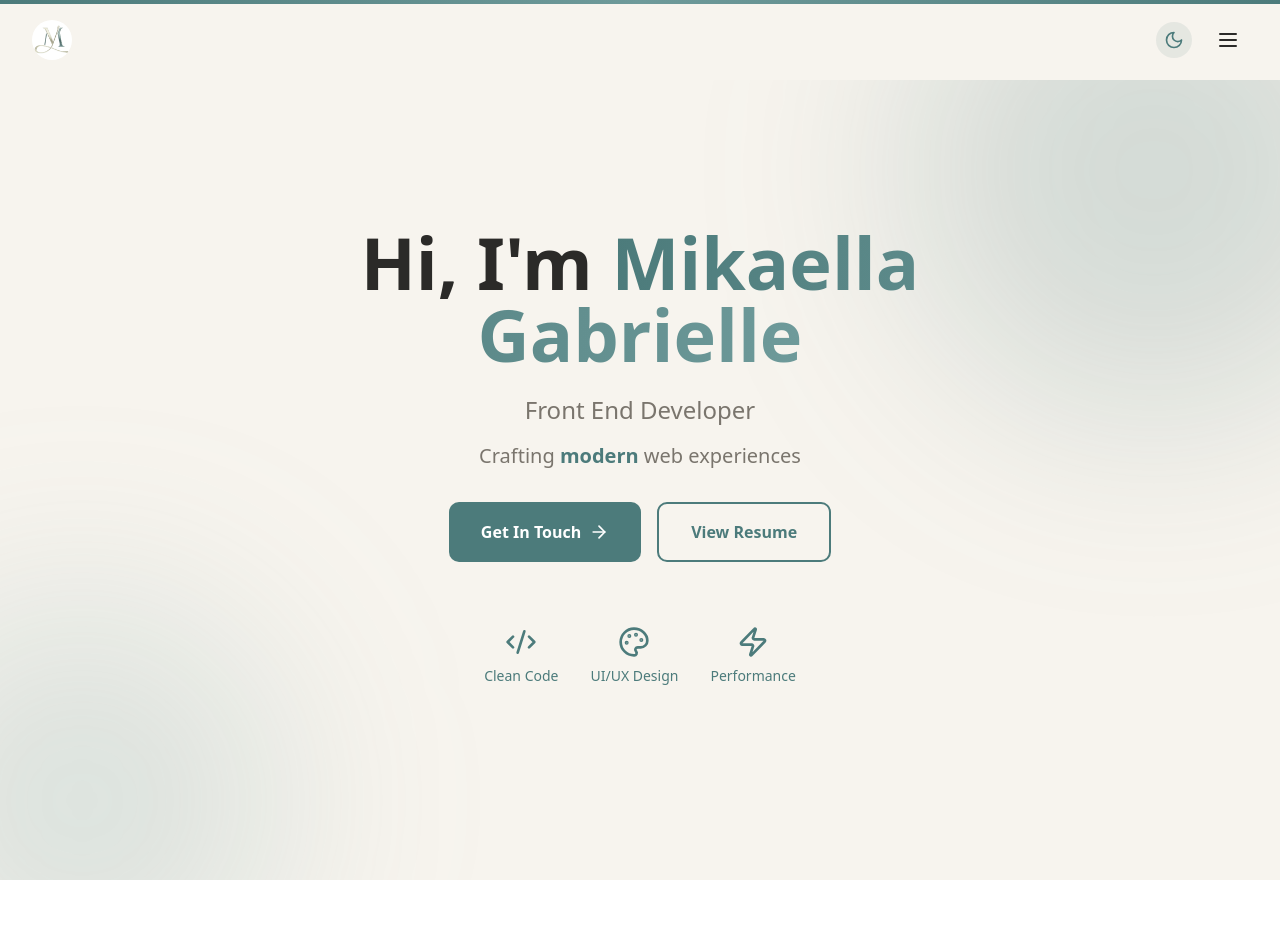
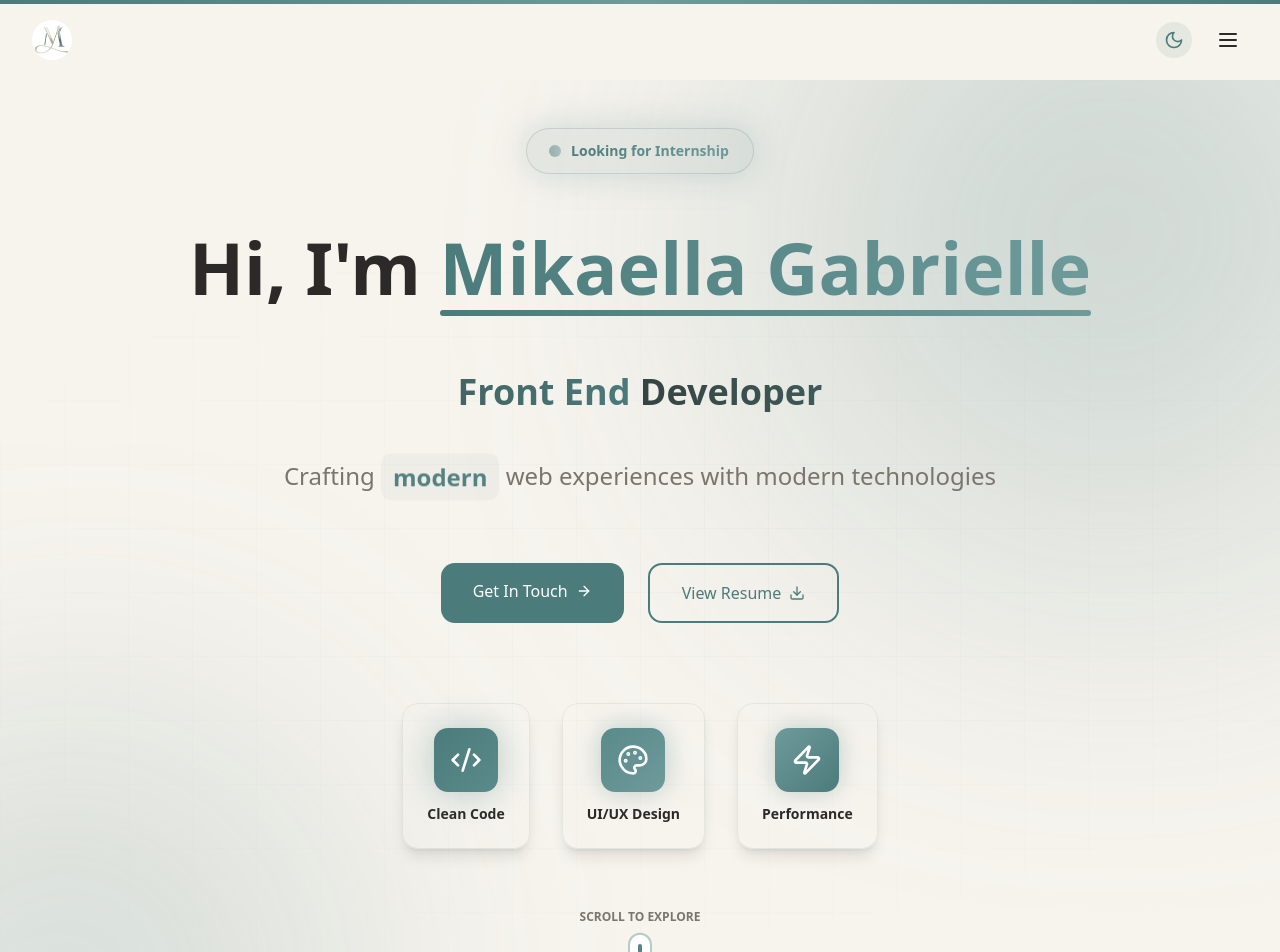
Before and after one commit to mikaellayamaguchi/yamaguchi-portfolio, a React (Vite) app: page / in a window 1280 px wide. Shown: the top 952 px of the page. Built offline with nearby package versions, Linux system fonts and the light colour scheme.

Commit message:
refactor: fix hero page

```diff
--- a/src/pages/Home.tsx
+++ b/src/pages/Home.tsx
@@ -1,5 +1,5 @@
-import { motion } from 'framer-motion';
-import { ArrowRight, Code2, Palette, Zap, ExternalLink, Award, Mail, Phone, MapPin, Send, CheckCircle, Globe, Layout, Smartphone, Server, Database, Lightbulb, Users, Clock, BookOpen, Target, Sparkles } from 'lucide-react';
+import { motion, AnimatePresence } from 'framer-motion';
+import { ArrowRight, Code2, Palette, Zap, ExternalLink, Award, Mail, Phone, MapPin, Send, CheckCircle, Globe, Layout, Smartphone, Server, Database, Lightbulb, Users, Clock, BookOpen, Target, Sparkles, Download } from 'lucide-react';
 import { Link } from 'react-router';
 import { useEffect, useState } from 'react';
 import { SEO, TiltCard } from '../components/';
@@ -153,83 +153,293 @@ export function Home() {
         description="Mikaella Gabrielle S. Yamaguchi - Front End Developer crafting beautiful, responsive, and modern web experiences. View my portfolio of projects and get in touch."
       />
 
-      {/* Hero Section */}
-      <section id="home" className="min-h-screen flex items-center justify-center px-4 relative overflow-hidden pt-20 pb-32">
+      {/* Hero Sections */}
+      <section id="home" className="min-h-screen flex items-center justify-center px-4 relative overflow-hidden pt-32 pb-32">
         <div className="absolute inset-0 overflow-hidden pointer-events-none">
           <motion.div
-            className="absolute top-[-200px] right-[-100px] w-[500px] h-[500px] rounded-full bg-[#4C7B7B]/20 blur-[100px]"
-            animate={{ y: [0, 50, 0], x: [0, 30, 0] }}
-            transition={{ duration: 20, repeat: Infinity, ease: 'easeInOut' }}
+            className="absolute top-[-200px] right-[-100px] w-[600px] h-[600px] rounded-full bg-gradient-to-br from-[#4C7B7B]/30 to-[#6E9A9A]/20"
+            style={{ filter: 'blur(120px)' }}
+            animate={{
+              y: [0, 80, 0],
+              x: [0, 50, 0],
+              scale: [1, 1.2, 1],
+            }}
+            transition={{
+              duration: 20,
+              repeat: Infinity,
+              ease: 'easeInOut',
+            }}
           />
           <motion.div
-            className="absolute bottom-[-150px] left-[-100px] w-[400px] h-[400px] rounded-full bg-[#6E9A9A]/20 blur-[100px]"
-            animate={{ y: [0, -50, 0], x: [0, -30, 0] }}
-            transition={{ duration: 25, repeat: Infinity, ease: 'easeInOut' }}
+            className="absolute bottom-[-150px] left-[-150px] w-[500px] h-[500px] rounded-full bg-gradient-to-tr from-[#6E9A9A]/25 to-[#4C7B7B]/15"
+            style={{ filter: 'blur(120px)' }}
+            animate={{
+              y: [0, -70, 0],
+              x: [0, -40, 0],
+              scale: [1, 1.3, 1],
+            }}
+            transition={{
+              duration: 25,
+              repeat: Infinity,
+              ease: 'easeInOut',
+              delay: 2,
+            }}
           />
+
+          <div className="absolute inset-0 bg-[linear-gradient(rgba(76,123,123,0.03)_1px,transparent_1px),linear-gradient(90deg,rgba(76,123,123,0.03)_1px,transparent_1px)] bg-[size:64px_64px] [mask-image:radial-gradient(ellipse_80%_50%_at_50%_50%,black,transparent)]" />
         </div>
 
-        <div className="max-w-4xl mx-auto text-center relative z-10">
+        <div className="max-w-5xl mx-auto text-center relative z-10">
           <motion.div
-            initial={{ opacity: 0, y: 30 }}
-            animate={{ opacity: 1, y: 0 }}
-            transition={{ duration: 0.8 }}
+            initial={{ opacity: 0, scale: 0 }}
+            animate={{ opacity: 1, scale: 1 }}
+            transition={{
+              type: "spring",
+              stiffness: 200,
+              damping: 20,
+              delay: 0.2
+            }}
+            className="inline-block mb-12"
+            style={{ marginTop: '48px' }}
           >
-            <h1 className="text-5xl md:text-7xl font-bold mb-6">
-              Hi, I'm{' '}
-              <span className="bg-gradient-to-r from-[#4C7B7B] to-[#6E9A9A] bg-clip-text text-transparent">
-                Mikaella Gabrielle
+            <motion.div
+              className="px-6 py-3 bg-gradient-to-r from-[#4C7B7B]/10 via-[#6E9A9A]/10 to-[#4C7B7B]/10 backdrop-blur-sm rounded-full border border-[#4C7B7B]/20 shadow-lg"
+              animate={{
+                boxShadow: [
+                  '0 0 20px rgba(76,123,123,0.2)',
+                  '0 0 40px rgba(110,154,154,0.3)',
+                  '0 0 20px rgba(76,123,123,0.2)',
+                ],
+              }}
+              transition={{
+                duration: 3,
+                repeat: Infinity,
+                ease: 'easeInOut',
+              }}
+            >
+              <div className="flex items-center gap-3">
+                <motion.div
+                  className="w-2 h-2 rounded-full bg-gradient-to-r from-[#4C7B7B] to-[#6E9A9A]"
+                  animate={{
+                    scale: [1, 1.5, 1],
+                    opacity: [1, 0.5, 1],
+                  }}
+                  transition={{
+                    duration: 2,
+                    repeat: Infinity,
+                  }}
+                />
+                <span className="text-sm font-semibold bg-gradient-to-r from-[#4C7B7B] to-[#6E9A9A] bg-clip-text text-transparent">
+                  Looking for Internship
                 </span>
-            </h1>
-
-            <p className="text-xl md:text-2xl text-[#7A756D] dark:text-[#B8B8B8] mb-4">
-              Front End Developer
-            </p>
-            <p className="text-lg md:text-xl text-[#7A756D] dark:text-[#B8B8B8] mb-8">
-              Crafting{' '}
-              <motion.span
-                key={currentWord}
-                initial={{ opacity: 0, y: 20 }}
-                animate={{ opacity: 1, y: 0 }}
-                exit={{ opacity: 0, y: -20 }}
-                className="text-[#4C7B7B] dark:text-[#6E9A9A] font-semibold"
-              >
-                {words[currentWord]}
-              </motion.span>{' '}
-              web experiences
-            </p>
-
-            <div className="flex gap-4 justify-center flex-wrap">
-              <a href="#contact" className="group px-8 py-4 bg-[#4C7B7B] hover:bg-[#6E9A9A] text-white rounded-lg font-semibold transition-all hover:scale-105 hover:shadow-xl flex items-center gap-2">
-                Get In Touch
-                <ArrowRight className="w-5 h-5 group-hover:translate-x-1 transition-transform" />
-              </a>
-              <Link to="/resume" className="px-8 py-4 border-2 border-[#4C7B7B] text-[#4C7B7B] dark:text-[#6E9A9A] hover:bg-[#4C7B7B] hover:text-white dark:hover:bg-[#6E9A9A] rounded-lg font-semibold transition-all hover:scale-105">
-                View Resume
-              </Link>
               </div>
+            </motion.div>
           </motion.div>
 
           <motion.div
             initial={{ opacity: 0, y: 30 }}
             animate={{ opacity: 1, y: 0 }}
-            transition={{ duration: 0.8, delay: 0.3 }}
-            className="mt-16 flex justify-center gap-8 flex-wrap"
+            transition={{ duration: 0.8, delay: 0.4 }}
+          >
+            <h1 className="text-5xl sm:text-6xl md:text-7xl lg:text-8xl font-bold mb-8 leading-tight">
+              <motion.span
+                initial={{ opacity: 0, x: -20 }}
+                animate={{ opacity: 1, x: 0 }}
+                transition={{ duration: 0.6, delay: 0.6 }}
+                className="inline text-[#2B2A28] dark:text-[#F7F4EE]"
+              >
+                Hi, I'm{' '}
+              </motion.span>
+              <motion.span
+                initial={{ opacity: 0, scale: 0.9 }}
+                animate={{ opacity: 1, scale: 1 }}
+                transition={{
+                  duration: 0.8,
+                  delay: 0.8,
+                  type: "spring",
+                  stiffness: 100
+                }}
+                className="inline-block bg-gradient-to-r from-[#4C7B7B] via-[#5A8A8A] to-[#6E9A9A] bg-clip-text text-transparent relative pb-3"
+              >
+                Mikaella Gabrielle
+                <motion.div
+                  initial={{ width: 0 }}
+                  animate={{ width: '100%' }}
+                  transition={{ duration: 1, delay: 1.5 }}
+                  className="absolute -bottom-1 left-0 h-1.5 bg-gradient-to-r from-[#4C7B7B] via-[#5A8A8A] to-[#6E9A9A] rounded-full"
+                />
+              </motion.span>
+            </h1>
+
+            {/* Role text */}
+            <motion.div
+              initial={{ opacity: 0, y: 20 }}
+              animate={{ opacity: 1, y: 0 }}
+              transition={{ duration: 0.6, delay: 1 }}
+              className="mb-10 mt-8"
+              style={{ marginBottom: '40px', marginTop: '60px' }}
+            >
+              <p className="text-2xl md:text-4xl lg:text-5xl font-bold leading-normal pb-1 relative z-10"
+              style={{
+                background: 'linear-gradient(to right, #354341, #4C7B7C)',
+                backgroundSize: '50% 100%',
+                WebkitBackgroundClip: 'text',
+                WebkitTextFillColor: 'transparent',
+                backgroundClip: 'text',
+              }}>
+                Front End Developer
+              </p>
+            </motion.div>
+
+            <motion.p
+              initial={{ opacity: 0 }}
+              animate={{ opacity: 1 }}
+              transition={{ delay: 1.2 }}
+              className="text-xl md:text-2xl text-[#7A756D] dark:text-[#B8B8B8] mb-16 max-w-3xl mx-auto leading-relaxed"
+            >
+              Crafting{' '}
+              <AnimatePresence mode="wait">
+                <motion.span
+                  key={currentWord}
+                  initial={{ opacity: 0, y: 30, rotateX: 90 }}
+                  animate={{ opacity: 1, y: 0, rotateX: 0 }}
+                  exit={{ opacity: 0, y: -30, rotateX: -90 }}
+                  transition={{ duration: 0.5 }}
+                  className="inline-block font-bold text-[#4C7B7B] dark:text-[#6E9A9A] px-3 py-1 rounded-lg bg-[#4C7B7B]/5 dark:bg-[#6E9A9A]/5"
+                  style={{ transformStyle: 'preserve-3d' }}
+                >
+                  {words[currentWord]}
+                </motion.span>
+              </AnimatePresence>{' '}
+              web experiences with modern technologies
+            </motion.p>
+
+            <motion.div
+              initial={{ opacity: 0, y: 20 }}
+              animate={{ opacity: 1, y: 0 }}
+              transition={{ duration: 0.6, delay: 1.4 }}
+              className="flex gap-6 justify-center flex-wrap mb-20"
+            >
+              <motion.a
+                href="#contact"
+                className="px-8 py-4 bg-[#4C7B7B] text-white rounded-xl font-medium text-base hover:bg-[#6E9A9A] transition-colors"
+                whileHover={{ scale: 1.02 }}
+                whileTap={{ scale: 0.98 }}
+              >
+                <span className="flex items-center gap-2">
+                  Get In Touch
+                  <ArrowRight className="w-4 h-4" />
+                </span>
+              </motion.a>
+
+              <Link
+                to="/resume"
+                className="px-8 py-4 border-2 border-[#4C7B7B] text-[#4C7B7B] dark:text-[#6E9A9A] dark:border-[#6E9A9A] rounded-xl font-medium text-base hover:bg-[#4C7B7B] hover:text-white dark:hover:bg-[#6E9A9A] transition-all"
+              >
+                <span className="flex items-center gap-2">
+                  View Resume
+                  <Download className="w-4 h-4" />
+                </span>
+              </Link>
+            </motion.div>
+
+            <motion.div
+              initial={{ opacity: 0, y: 30 }}
+              animate={{ opacity: 1, y: 0 }}
+              transition={{ duration: 0.8, delay: 1.6 }}
+              className="flex justify-center gap-8 flex-wrap mb-24"
             >
               {[
-              { icon: Code2, label: 'Clean Code' },
-              { icon: Palette, label: 'UI/UX Design' },
-              { icon: Zap, label: 'Performance' },
+                { icon: Code2, label: 'Clean Code', color: 'from-[#4C7B7B] to-[#5A8A8A]' },
+                { icon: Palette, label: 'UI/UX Design', color: 'from-[#5A8A8A] to-[#6E9A9A]' },
+                { icon: Zap, label: 'Performance', color: 'from-[#6E9A9A] to-[#4C7B7B]' },
               ].map((item, index) => (
                 <motion.div
                   key={index}
-                className="flex flex-col items-center gap-2 text-[#4C7B7B] dark:text-[#6E9A9A]"
-                whileHover={{ scale: 1.1, y: -5 }}
-                transition={{ type: "spring", stiffness: 300 }}
+                  initial={{ opacity: 0, scale: 0 }}
+                  animate={{ opacity: 1, scale: 1 }}
+                  transition={{
+                    type: "spring",
+                    stiffness: 200,
+                    damping: 15,
+                    delay: 1.8 + index * 0.1,
+                  }}
+                  whileHover={{
+                    scale: 1.15,
+                    y: -8,
+                    rotateY: 360,
+                  }}
+                  className="group relative"
                 >
-                <item.icon className="w-8 h-8" />
-                <span className="text-sm font-medium">{item.label}</span>
+                  <div className="relative flex flex-col items-center gap-3 p-6 rounded-2xl bg-white/50 dark:bg-[#1a1a1a]/50 backdrop-blur-sm border border-[#4C7B7B]/10 shadow-lg hover:shadow-2xl transition-all cursor-pointer">
+                    <motion.div
+                      className={`relative p-4 rounded-xl bg-gradient-to-br ${item.color}`}
+                      animate={{
+                        boxShadow: [
+                          '0 0 20px rgba(76,123,123,0.3)',
+                          '0 0 40px rgba(110,154,154,0.5)',
+                          '0 0 20px rgba(76,123,123,0.3)',
+                        ],
+                      }}
+                      transition={{
+                        duration: 3,
+                        repeat: Infinity,
+                        ease: 'easeInOut',
+                        delay: index * 0.3,
+                      }}
+                    >
+                      <item.icon className="w-8 h-8 text-white" />
+                    </motion.div>
+
+                    <span className="text-sm font-bold text-[#2B2A28] dark:text-[#F7F4EE] group-hover:text-[#4C7B7B] dark:group-hover:text-[#6E9A9A] transition-colors">
+                      {item.label}
+                    </span>
+
+                    <div className="absolute top-2 left-2 w-3 h-3 border-l-2 border-t-2 border-[#4C7B7B]/30 rounded-tl-lg opacity-0 group-hover:opacity-100 transition-opacity" />
+                    <div className="absolute bottom-2 right-2 w-3 h-3 border-r-2 border-b-2 border-[#6E9A9A]/30 rounded-br-lg opacity-0 group-hover:opacity-100 transition-opacity" />
+                  </div>
                 </motion.div>
               ))}
+            </motion.div>
+          </motion.div>
+
+          {/* Scroll indicator */}
+          <motion.div
+            initial={{ opacity: 0 }}
+            animate={{ opacity: 1 }}
+            transition={{ delay: 2.2 }}
+            className="flex justify-center pb-12 relative z-20"
+          >
+            <motion.a
+              href="#about"
+              animate={{ y: [0, 12, 0] }}
+              transition={{ duration: 2, repeat: Infinity, ease: "easeInOut" }}
+              className="flex flex-col items-center gap-2 cursor-pointer"
+              style={{paddingTop: '48px'}}
+            >
+              <span className="text-xs font-semibold text-[#7A756D] dark:text-[#B8B8B8] tracking-wider">
+                SCROLL TO EXPLORE
+              </span>
+              <motion.div
+                className="w-6 h-10 border-2 border-[#4C7B7B]/40 rounded-full p-2 flex justify-center"
+                style={{backgroundColor: 'white'}}
+                whileHover={{ borderColor: 'rgba(76,123,123,0.8)' }}
+              >
+                {/* Scrolling dot */}
+
+                <motion.div
+                  className="w-2 h-2 rounded-full"
+                  style={{
+                    backgroundColor: '#578586',
+                    display: 'block',
+                    minHeight: '12px',
+                    minWidth: '4px'
+                  }}
+                  animate={{ y: [0, 5, 1] }}
+                  transition={{ duration: 1, repeat: Infinity }}
+                />
+              </motion.div>
+            </motion.a>
           </motion.div>
         </div>
       </section>
```
Lines whose indentation alone changed are shown as unchanged.
